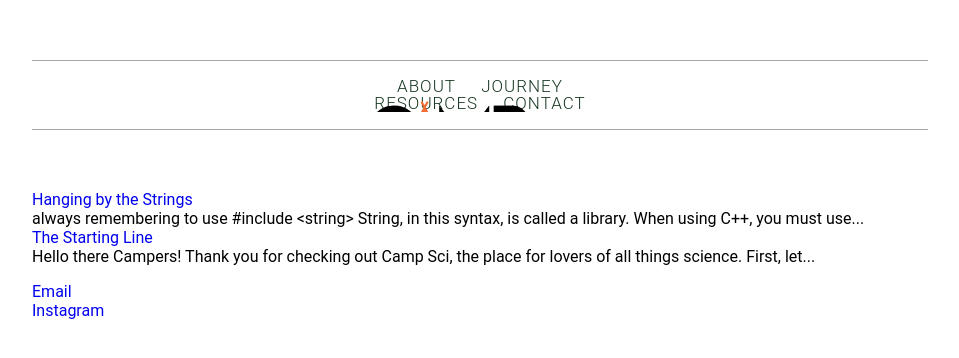
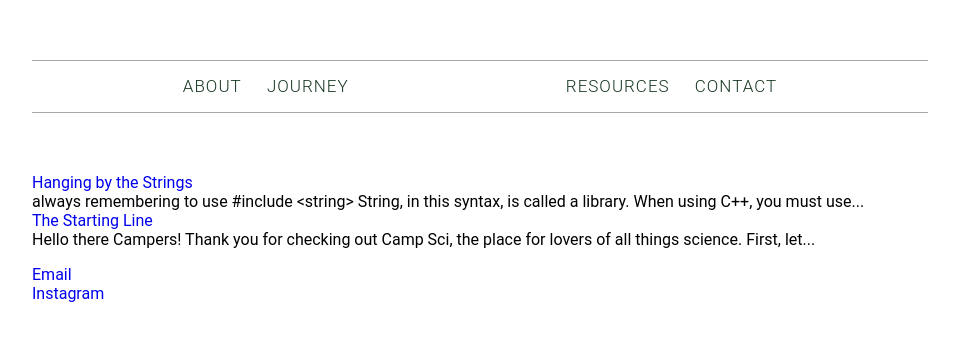
Before and after one commit to campsci/campsci.github.io, a Jekyll site: the page built from home/home.html, in a window 1280 px wide. Shown: the top 358 px of the page, without its empty margins (160-1119 px from the left). Built offline with Jekyll 4.4.1, drawn with Linux system fonts in a browser that asks for light colours.

Commit message:
Update home.html

```diff
--- a/home/home.html
+++ b/home/home.html
@@ -41,8 +41,10 @@
 							</li>
 						</ul>
 					</li>
-					<li class="title-area">
+					<li class="nav-space menu-item menu-item-type-custom menu-item-object-custom menu-item-6870">
+					<div class="title-area">
 						<img class="site-title" src="http://campsci.github.io/campscilogocopy.png">
+					</div>
 					<li class="menu-item menu-item-type-custom menu-item-object-custom menu-item-has-children menu-item-8415">
 						<a href="/resources" itemprop="url">
 							<span itemprop="name">Resources</span>
```
